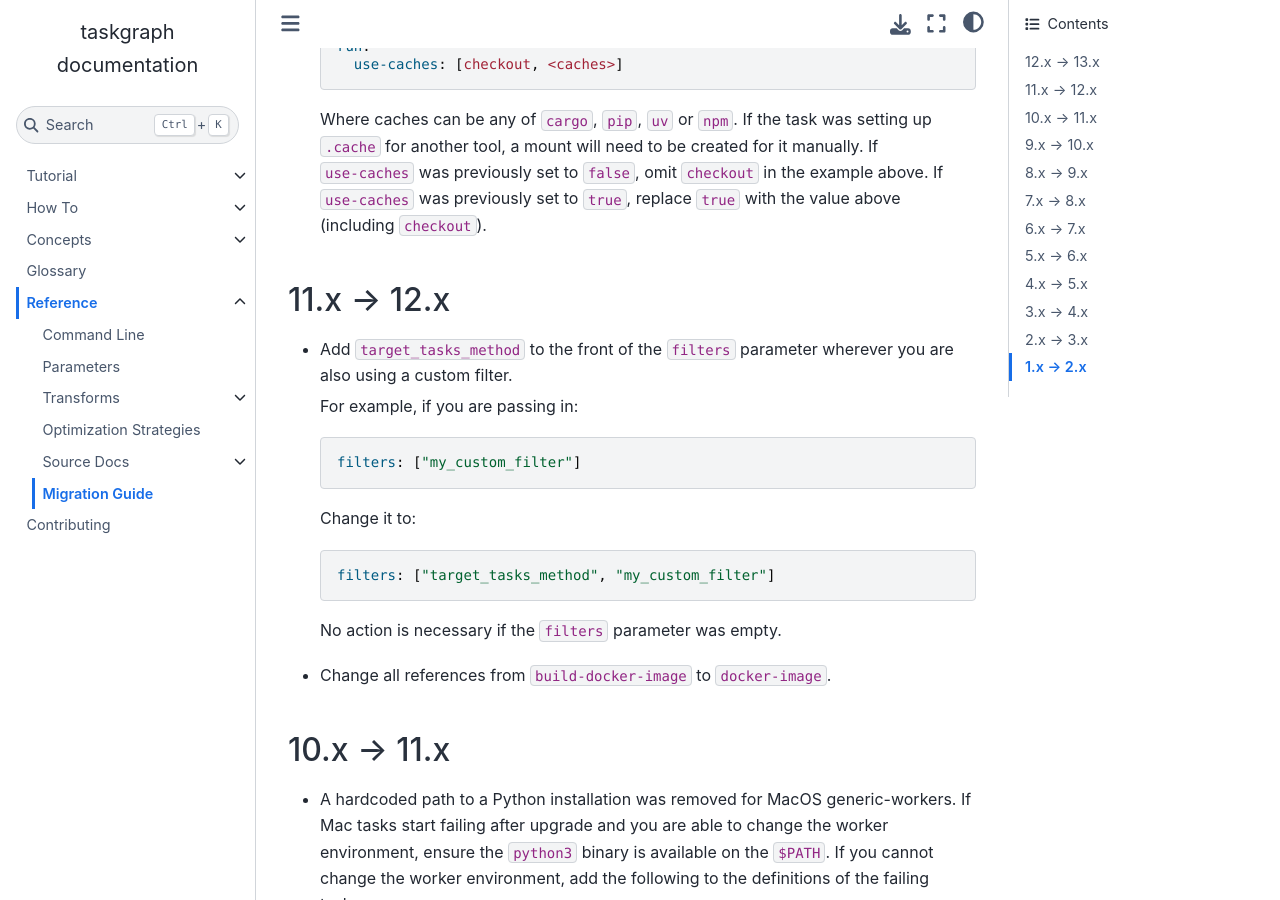
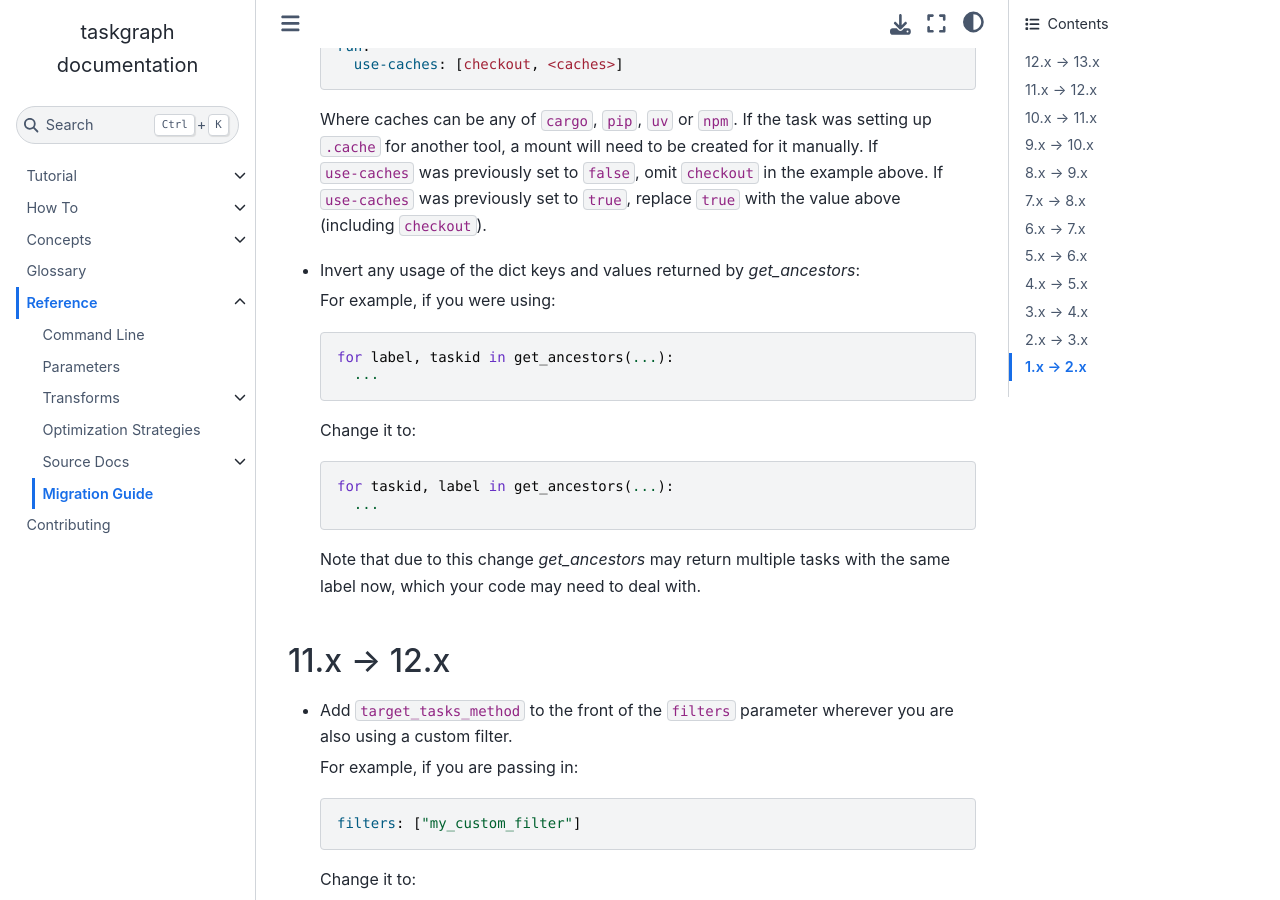
Before and after one commit to taskcluster/taskgraph, a Sphinx documentation site: the page built from docs/reference/migrations.rst, in a window 1280 px wide and 900 px high, scrolled down 280 px. Built offline with Sphinx 7.4.7 and the Sphinx Book theme 1.1.4, drawn with Linux system fonts in a browser that asks for light colours.

Commit message:
chore: add migration guide for breaking change to get_ancestors (#634)

```diff
--- a/docs/reference/migrations.rst
+++ b/docs/reference/migrations.rst
@@ -19,6 +19,24 @@ This page can help when migrating Taskgraph across major versions.
   for it manually. If ``use-caches`` was previously set to ``false``, omit
   ``checkout`` in the example above. If ``use-caches`` was previously set to
   ``true``, replace ``true`` with the value above (including ``checkout``).
+* Invert any usage of the dict keys and values returned by `get_ancestors`:
+
+  For example, if you were using:
+
+  .. code-block:: python
+
+    for label, taskid in get_ancestors(...):
+      ...
+
+  Change it to:
+
+  .. code-block:: python
+
+    for taskid, label in get_ancestors(...):
+      ...
+
+  Note that due to this change `get_ancestors` may return multiple tasks with
+  the same label now, which your code may need to deal with.
 
 11.x -> 12.x
 ------------
```
